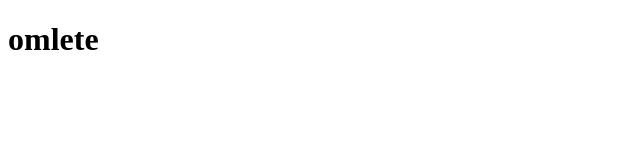
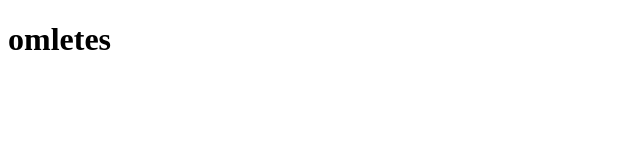
Before and after one commit to Redoactive/odin-recipes, a plain HTML site: page recipes/omlete.html in a window 1280 px wide. Shown: the full height of the page, 0-640 px from the left. Drawn offline with Linux system fonts and the light colour scheme.

Commit message:
trying something out

```diff
--- a/recipes/omlete.html
+++ b/recipes/omlete.html
@@ -5,6 +5,6 @@
         <title>My First Webpage</title>
     </head>
     <body>
-        <h1>omlete</h1>
+        <h1>omletes</h1>
     </body>
 </html>
```
